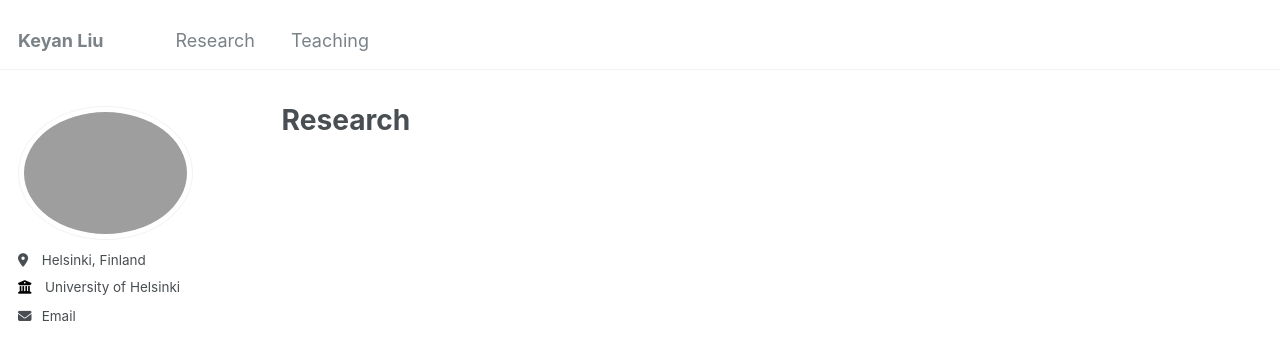
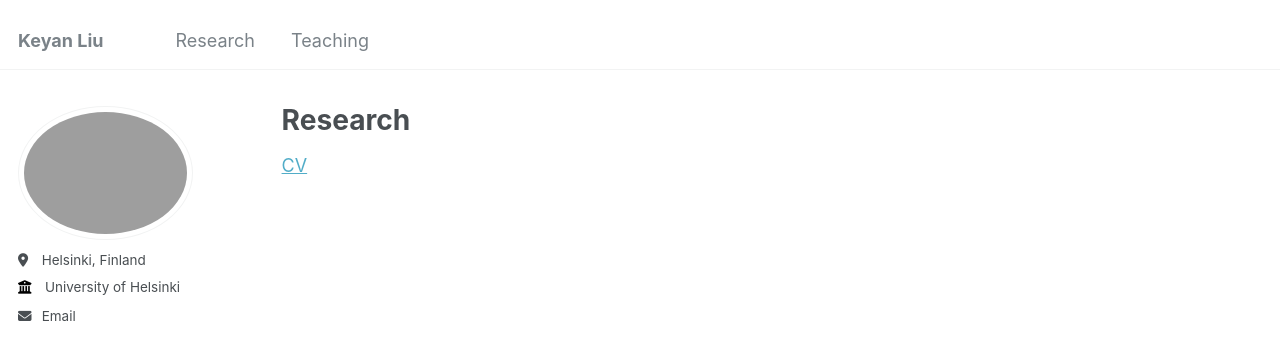
Before and after one commit to keyanliu1/keyanliu1.github.io, a Jekyll site: the page built from _pages/cv.md, in a window 1280 px wide. Shown: the top 340 px of the page. Built offline with Jekyll 4.4.1, drawn with Linux system fonts in a browser that asks for light colours; some web fonts are replaced.

Commit message:
Update cv.md

```diff
--- a/_pages/cv.md
+++ b/_pages/cv.md
@@ -4,3 +4,5 @@ title: "Research"
 permalink: /cv/
 author_profile: true
 ---
+
+[CV](http://keyanliu1.github.io/files/cv1.pdf)  <!-- This is the link to your CV -->
```
